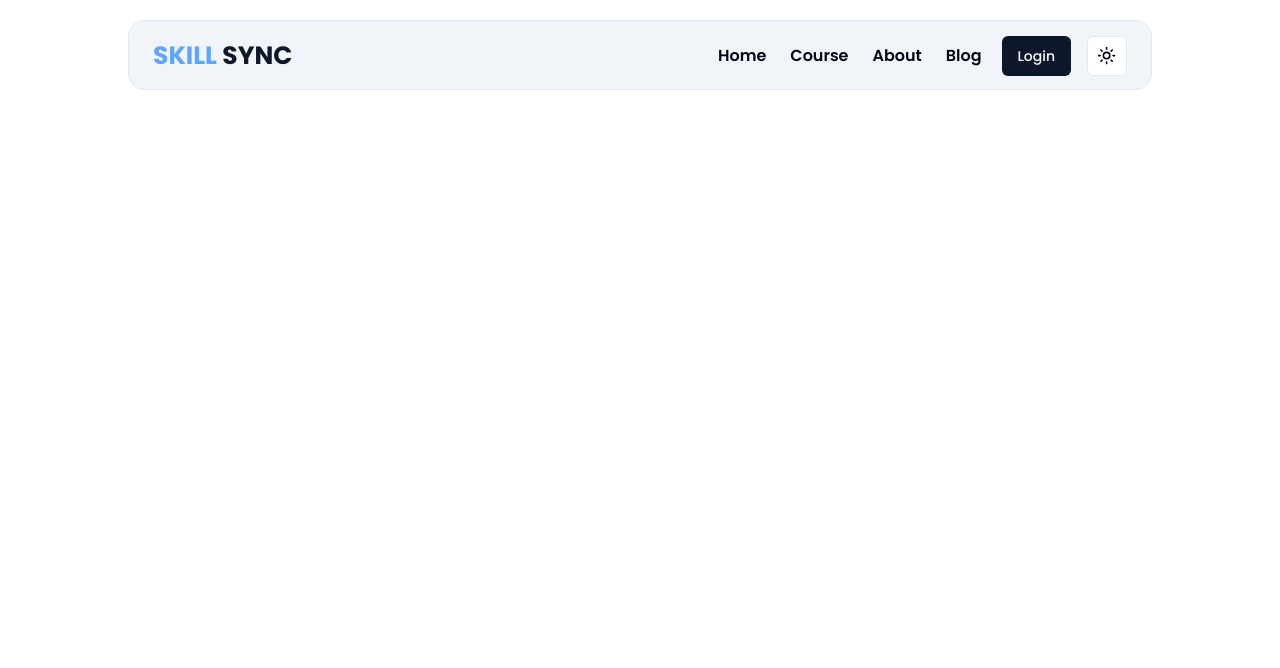
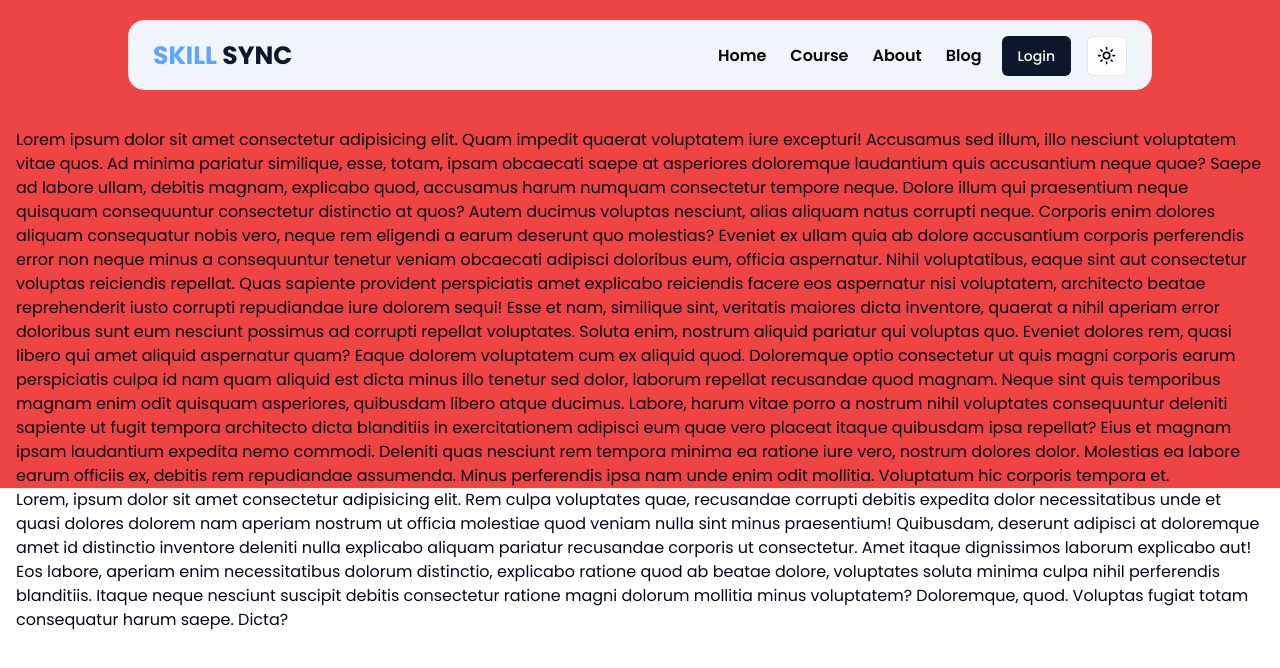
Before and after one commit to TaifurIslamAshraf/LSM-full-stack, a Next.js app in the folder client/: page / in a window 1280 px wide. Shown: the top 668 px of the page. Built offline with nearby package versions, Linux system fonts and the light colour scheme.

Commit message:
setup container

```diff
--- a/client/app/(landing)/page.tsx
+++ b/client/app/(landing)/page.tsx
@@ -1,3 +1,5 @@
+import Course from "@/components/Course";
+import Hero from "@/components/Hero";
 import { Metadata } from "next";
 
 export const metadata: Metadata = {
@@ -7,7 +9,16 @@ export const metadata: Metadata = {
 };
 
 const page = () => {
-  return <div className="h-[200vh]"></div>;
+  return (
+    <>
+      <div className="bg-red-500">
+        <Hero />
+      </div>
+      <div className="">
+        <Course />
+      </div>
+    </>
+  );
 };
 
 export default page;
--- /dev/null
+++ b/client/components/Course.tsx
@@ -0,0 +1,26 @@
+import SectionWrapper from "@/lib/Container";
+
+const Course = () => {
+  return (
+    <div>
+      <SectionWrapper>
+        <p>
+          Lorem, ipsum dolor sit amet consectetur adipisicing elit. Rem culpa
+          voluptates quae, recusandae corrupti debitis expedita dolor
+          necessitatibus unde et quasi dolores dolorem nam aperiam nostrum ut
+          officia molestiae quod veniam nulla sint minus praesentium! Quibusdam,
+          deserunt adipisci at doloremque amet id distinctio inventore deleniti
+          nulla explicabo aliquam pariatur recusandae corporis ut consectetur.
+          Amet itaque dignissimos laborum explicabo aut! Eos labore, aperiam
+          enim necessitatibus dolorum distinctio, explicabo ratione quod ab
+          beatae dolore, voluptates soluta minima culpa nihil perferendis
+          blanditiis. Itaque neque nesciunt suscipit debitis consectetur ratione
+          magni dolorum mollitia minus voluptatem? Doloremque, quod. Voluptas
+          fugiat totam consequatur harum saepe. Dicta?
+        </p>
+      </SectionWrapper>
+    </div>
+  );
+};
+
+export default Course;
--- a/client/components/Header.tsx
+++ b/client/components/Header.tsx
@@ -19,10 +19,10 @@ const Header = () => {
   }
 
   return (
-    <header className="w-full relative">
+    <header className="w-full max-w-[1200px] relative">
       <div
         className={cn(
-          "bg-secondary md:fixed md:top-5 md:left-0 md:right-0 md:w-[80%] m-auto h-[50px] md:h-[70px] z-30 border md:rounded-2xl transition-all duration-100 px-3 static",
+          "bg-secondary md:fixed md:top-5 md:left-0 md:right-0 max-w-[1200px] md:w-[80%] m-auto h-[50px] md:h-[70px] z-30 border md:rounded-2xl transition-all duration-100 px-3 static",
           active ? "bg-secondary/90 shadow-md md:top-2" : ""
         )}
       >
--- /dev/null
+++ b/client/components/Hero.tsx
@@ -0,0 +1,50 @@
+import SectionWrapper from "@/lib/Container";
+
+const Hero = () => {
+  return (
+    <div className="md:pt-32">
+      <SectionWrapper>
+        <div>
+          <p>
+            Lorem ipsum dolor sit amet consectetur adipisicing elit. Quam
+            impedit quaerat voluptatem iure excepturi! Accusamus sed illum, illo
+            nesciunt voluptatem vitae quos. Ad minima pariatur similique, esse,
+            totam, ipsam obcaecati saepe at asperiores doloremque laudantium
+            quis accusantium neque quae? Saepe ad labore ullam, debitis magnam,
+            explicabo quod, accusamus harum numquam consectetur tempore neque.
+            Dolore illum qui praesentium neque quisquam consequuntur consectetur
+            distinctio at quos? Autem ducimus voluptas nesciunt, alias aliquam
+            natus corrupti neque. Corporis enim dolores aliquam consequatur
+            nobis vero, neque rem eligendi a earum deserunt quo molestias?
+            Eveniet ex ullam quia ab dolore accusantium corporis perferendis
+            error non neque minus a consequuntur tenetur veniam obcaecati
+            adipisci doloribus eum, officia aspernatur. Nihil voluptatibus,
+            eaque sint aut consectetur voluptas reiciendis repellat. Quas
+            sapiente provident perspiciatis amet explicabo reiciendis facere eos
+            aspernatur nisi voluptatem, architecto beatae reprehenderit iusto
+            corrupti repudiandae iure dolorem sequi! Esse et nam, similique
+            sint, veritatis maiores dicta inventore, quaerat a nihil aperiam
+            error doloribus sunt eum nesciunt possimus ad corrupti repellat
+            voluptates. Soluta enim, nostrum aliquid pariatur qui voluptas quo.
+            Eveniet dolores rem, quasi libero qui amet aliquid aspernatur quam?
+            Eaque dolorem voluptatem cum ex aliquid quod. Doloremque optio
+            consectetur ut quis magni corporis earum perspiciatis culpa id nam
+            quam aliquid est dicta minus illo tenetur sed dolor, laborum
+            repellat recusandae quod magnam. Neque sint quis temporibus magnam
+            enim odit quisquam asperiores, quibusdam libero atque ducimus.
+            Labore, harum vitae porro a nostrum nihil voluptates consequuntur
+            deleniti sapiente ut fugit tempora architecto dicta blanditiis in
+            exercitationem adipisci eum quae vero placeat itaque quibusdam ipsa
+            repellat? Eius et magnam ipsam laudantium expedita nemo commodi.
+            Deleniti quas nesciunt rem tempora minima ea ratione iure vero,
+            nostrum dolores dolor. Molestias ea labore earum officiis ex,
+            debitis rem repudiandae assumenda. Minus perferendis ipsa nam unde
+            enim odit mollitia. Voluptatum hic corporis tempora et.
+          </p>
+        </div>
+      </SectionWrapper>
+    </div>
+  );
+};
+
+export default Hero;
--- a/client/components/NavItem.tsx
+++ b/client/components/NavItem.tsx
@@ -4,7 +4,7 @@ import Link from "next/link";
 import { useState } from "react";
 
 import { cn } from "@/lib/utils";
-import { Menu } from "lucide-react";
+import { Menu, X } from "lucide-react";
 import { ModeToggle } from "./ToggleTheme";
 import { Button } from "./ui/button";
 
@@ -39,7 +39,11 @@ const NavItem = () => {
       <div className="md:flex hidden justify-center items-center gap-4">
         {navLink.map((item, i) => {
           return (
-            <Link href={item.path} key={i} className="px-1 font-semibold">
+            <Link
+              href={item.path}
+              key={i}
+              className="px-1 font-semibold hover:underline"
+            >
               {item.name}
             </Link>
           );
@@ -48,7 +52,7 @@ const NavItem = () => {
         <ModeToggle />
       </div>
       <div className="md:hidden mr-2 cursor-pointer">
-        <Menu size={30} onClick={handleToggle} />
+        <div onClick={handleToggle}>{toggle ? <X /> : <Menu size={30} />}</div>
         <div
           className={cn(
             "absolute left-0 p-4 w-full z-40 bg-secondary transition-all duration-500 space-y-2",
@@ -61,7 +65,7 @@ const NavItem = () => {
                 onClick={handleToggle}
                 href={item.path}
                 key={i}
-                className="py-3 text-center block font-semibold"
+                className="py-3 text-center block font-semibold hover:underline"
               >
                 {item.name}
               </Link>
--- /dev/null
+++ b/client/lib/Container.tsx
@@ -0,0 +1,16 @@
+import { ReactNode } from "react";
+
+interface SectionWrapperProps {
+  children: ReactNode;
+  className?: string | undefined;
+}
+
+const SectionWrapper = ({ children }: SectionWrapperProps) => {
+  return (
+    <div className="max-w-[1400px] mx-auto lg:px-14 md:px-10 sm:px-2 px-4 overflow-x-hidden">
+      {children}
+    </div>
+  );
+};
+
+export default SectionWrapper;
```
